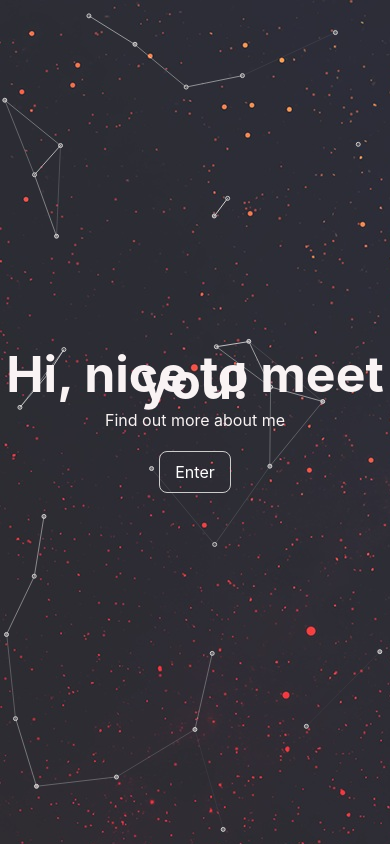
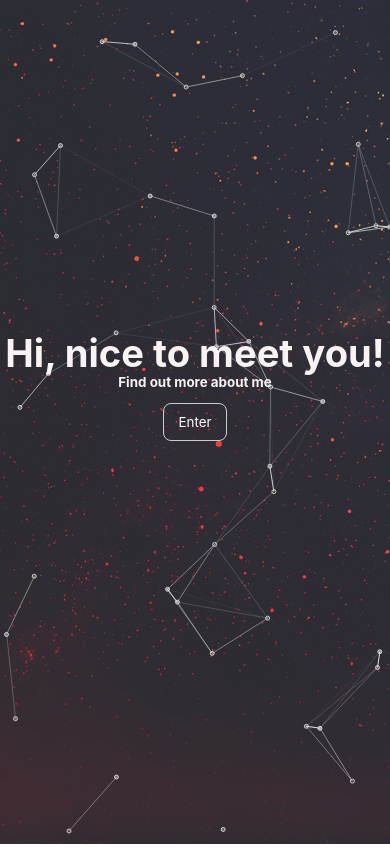
Before and after one commit to TheWoops/AzureWebsite, a plain HTML site: page index.html in a window 390 px wide. Drawn offline with nearby package versions, Linux system fonts and the light colour scheme.

Commit message:
feat: responsive typo on index page

```diff
--- a/index.html
+++ b/index.html
@@ -11,7 +11,7 @@
     <div id="particles-js">
         <div class="btext">
             <h1>Hi, nice to meet you!</h1>
-            <p>Find out more about me</p>
+            <h3>Find out more about me</h3>
             <a href="cv.html" class="btn">Enter</a>
         </div>
     </div>
--- a/landing.css
+++ b/landing.css
@@ -1,21 +1,33 @@
 body{
+    font-family: -apple-system, BlinkMacSystemFont, 'Segoe UI', Roboto, Oxygen, Ubuntu, Cantarell, 'Open Sans', 'Helvetica Neue', sans-serif;
+    font-size: calc(12px + 0.35vw);
+    line-height: calc(12px + 1.05vw); /* Responsive Vertical Rhythm */
     margin: 0;
-    font-family: -apple-system, BlinkMacSystemFont, 'Segoe UI', Roboto, Oxygen, Ubuntu, Cantarell, 'Open Sans', 'Helvetica Neue', sans-serif;
-    font-size: 16px;
+
 }
 
 .btext{
     color: #f9f3f4;
     position: absolute;
+    top: 40%;
     text-align: center;
-    top: 40%;
-    width: 100%;
-    line-height: 0.4em;
+    width: 100%; /* For small screens */
 }
 
-h1{
-    font-size: 50px;
+h1 {
+    font-size: 2.856em;
+    line-height: calc(18px + 3.5vw); /* Responsive Vertical Rhythm */
+
 }
+
+h3 {
+    font-size: 1em;
+    line-height: calc(18px + 2.2vw); /* Responsive Vertical Rhythm */
+}
+
+h1, h2, h3, h4, h5, h6 {
+    margin: 0; /* Responsive margins */
+  }
 
 .btn{
     color: #fff;
@@ -34,4 +46,5 @@ h1{
 #particles-js{
     background-image: url('image1.jpg');
     height: 100vh;
+    background-size: cover;
 }
--- a/particles.json
+++ b/particles.json
@@ -1,7 +1,7 @@
 {
     "particles":{
         "number":{
-            "value":80
+            "value": 95
         },
         "color":{
             "value":"#f9f3f4"
```
